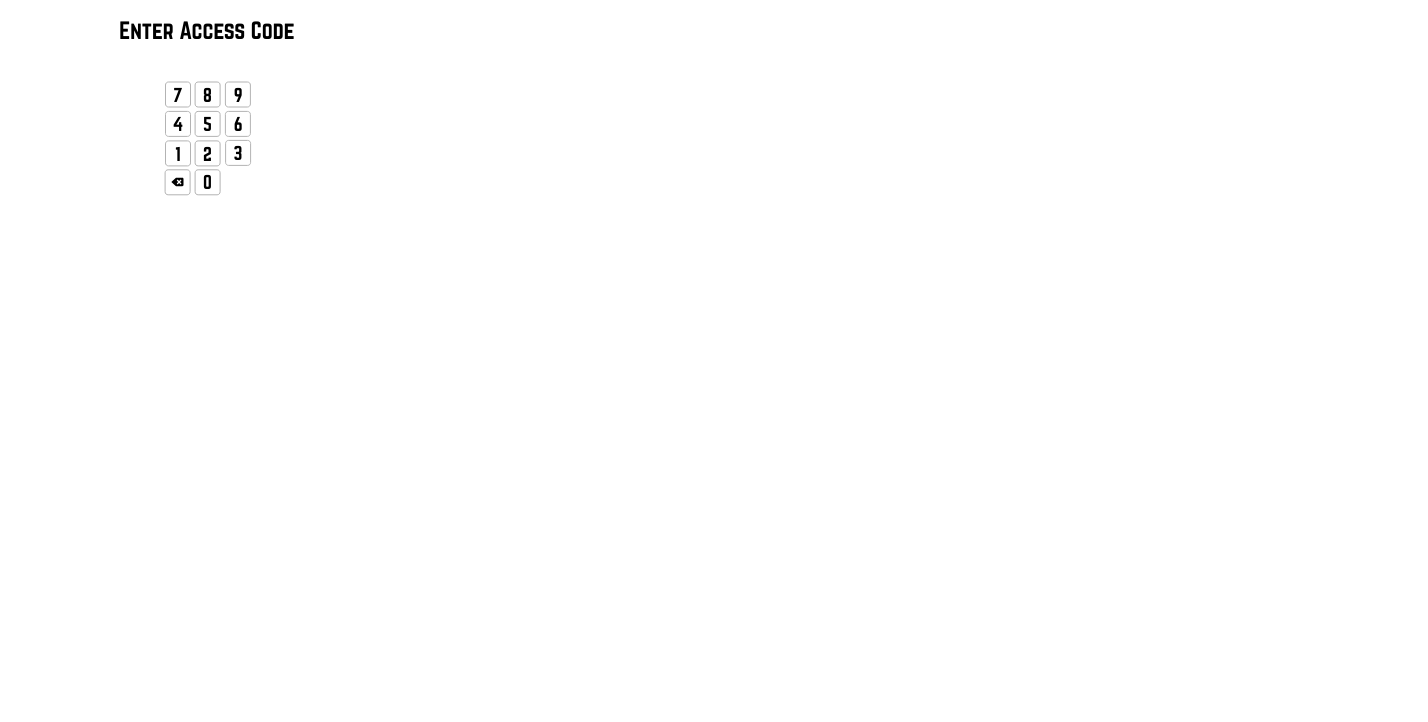
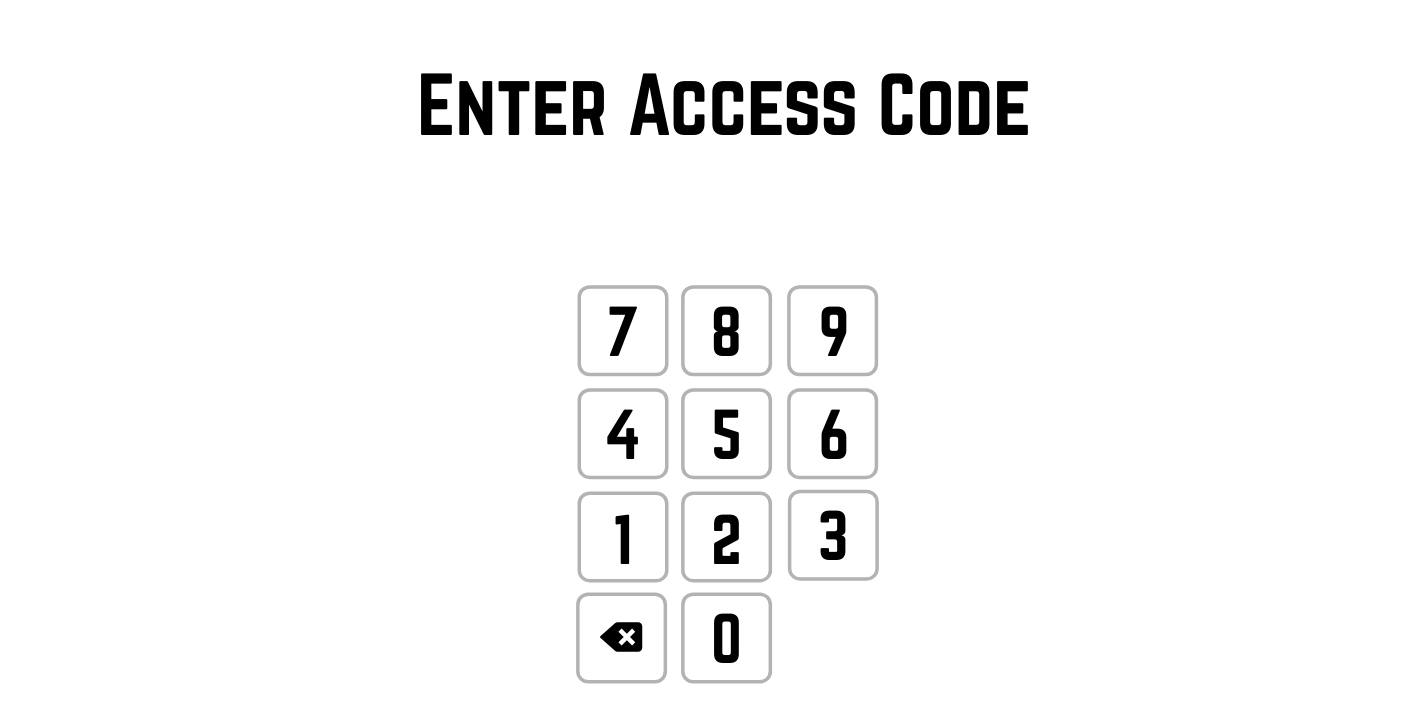
Before and after one commit to jayliu50/prototype-with-svg, a plain HTML site: page example/index.html in a window 1280 px wide. Shown: the whole page, 1428 px wide, since content can reach past the window. Drawn offline with Linux system fonts and the light colour scheme; files that its build step writes are made by us from their sources.

Commit message:
Add zoom

```diff
--- a/example/style.css
+++ b/example/style.css
@@ -8,3 +8,7 @@
     font-weight: normal;
     font-style: normal;
 }
+
+body {
+  zoom: 350%;
+}
```
